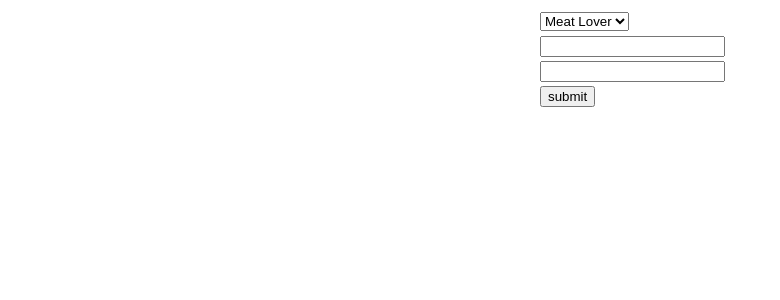
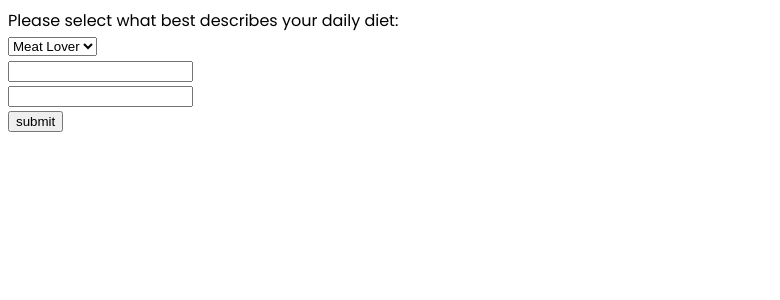
Before and after one commit to rraturi0981/NGCN2021, a React (Create React App) app: page / in a window 1280 px wide. Shown: the top 300 px of the page, without its empty margins (0-780 px from the left). Built offline with nearby package versions, Linux system fonts and the light colour scheme.

Commit message:
addedline breaks

```diff
--- a/src/components/Calc.js
+++ b/src/components/Calc.js
@@ -20,6 +20,7 @@ export default class Calc extends React.Component {
 	render() {
 		return (
 			<form onSubmit={this.handleSubmit}>
+				Please select what best describes your daily diet:<br></br>
 				<select value={this.state.diet}>
 					<option>Meat Lover</option>
 					<option>Average</option>
@@ -27,16 +28,19 @@ export default class Calc extends React.Component {
 					<option>Vegitarian</option>
 					<option>Vegan</option>
 				</select>
+				<br></br>
 				<input
 					name="input1"
 					value={this.state.input1}
 					onChange = {this.handleChange}
 				/>
+				<br></br>
 				<input
 					name="input2"
 					value={this.state.input2}
 					onChange={this.handleChange}
 				/>
+				<br></br>
 				<button type="submit">
 					submit
 				</button>
--- a/src/index.css
+++ b/src/index.css
@@ -11,22 +11,12 @@ body {
 }
 
 form {
-	margin-right: auto;
-	margin-left: auto;
-	max-width: 200px;
+	margin: 0 10px 5px 0;
+	/* width: 25%; */
+	/* max-width: 100px; */
 }
 
 .root {
-	display: flex;
-	flex-direction: column;
-	flex-flow: column wrap;
-	align-items: center;
+	display: inline-flex;
+	/* white-space: nowrap; */
 }
-
-.header {
-  display: flex;
-  justify-content: space-between;
-  align-items: center;
-  margin-bottom: 20px;
-	/* overflow: auto; */
-}
```
